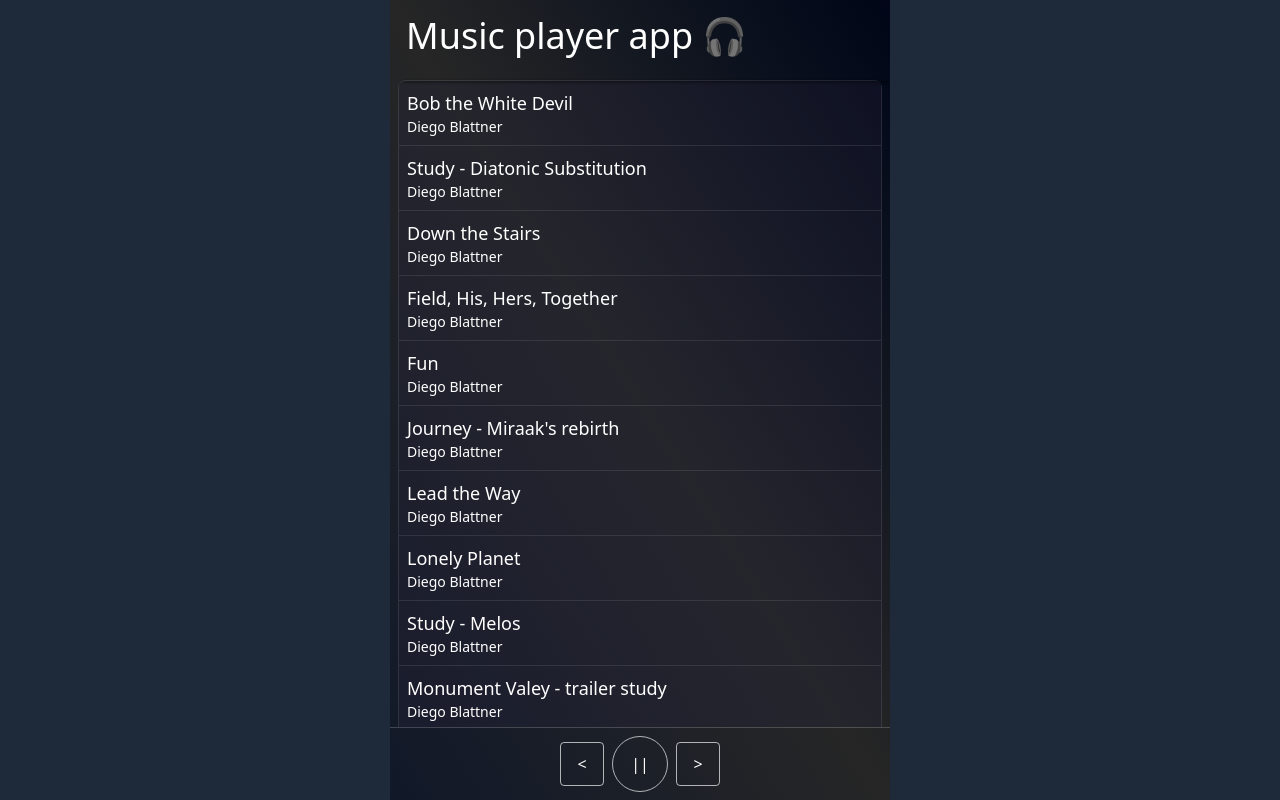
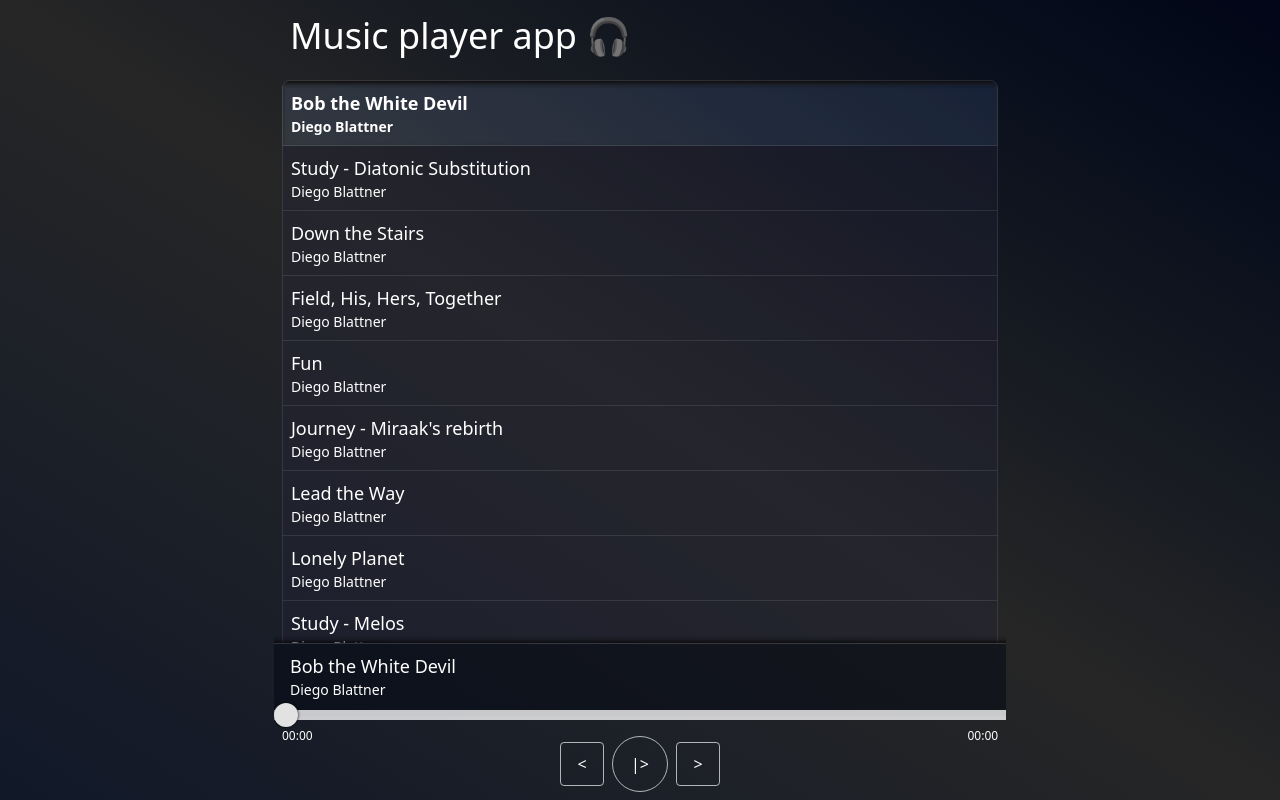
Before and after one commit to diegoblattner/music-player, a React (Vite) app: page / in a window 1280 px wide. Both pictures are taken after a click on the button "|>". Built offline with nearby package versions, Linux system fonts and the light colour scheme.

Commit message:
styles and animation

```diff
--- a/index.html
+++ b/index.html
@@ -6,7 +6,7 @@
     <meta name="viewport" content="width=device-width, initial-scale=1.0" />
     <title>music-player</title>
   </head>
-  <body class="bg-gray-800">
+  <body class="bg-gradient-to-tr from-gray-900 via-neutral-800 to-slate-950 text-white">
     <div id="root"></div>
     <script type="module" src="/src/main.tsx"></script>
   </body>
--- a/src/App.tsx
+++ b/src/App.tsx
@@ -2,25 +2,8 @@
 import { TrackList } from "./components/TrackList";
 import { tracks } from "./data";
 import { Controls } from "./components/Controls";
+import { shuffleArray } from "./utils";
 import type { Track } from "./types";
-
-function shuffleArray<T>(array: T[]): T[] {
-  const shuffledArray = new Array<T>(...array);
-  let currentIndex = array.length;
-
-  // While there remain elements to shuffle...
-  while (currentIndex != 0) {
-
-    // Pick a remaining element...
-    const randomIndex = Math.floor(Math.random() * currentIndex);
-    currentIndex--;
-
-    // And swap it with the current element.
-    [shuffledArray[currentIndex], shuffledArray[randomIndex]] = [
-      shuffledArray[randomIndex], shuffledArray[currentIndex]];
-  }
-  return shuffledArray;
-}
 
 function App() {
   const ref = useRef<HTMLAudioElement>(null);
@@ -74,6 +57,10 @@
   };
 
   const togglePlay = () => {
+    if (!currentTrack && !isPlaying) {
+      goToTrack(tracks[0]);
+      return;
+    }
     const newIsPlaying = !isPlaying;
     if (newIsPlaying) {
       ref.current?.play();
@@ -89,13 +76,13 @@
   };
 
   return (
-    <div className="max-w-[500px] mx-auto flex flex-col h-[100dvh] bg-gradient-to-tr from-gray-900 via-neutral-800 to-slate-950 text-white">
+    <div className="max-w-[80ch] mx-auto flex flex-col h-[100dvh]">
       <header className="p-4 text-4xl">
         <h1>Music player app 🎧</h1>
       </header>
       <main className="relative flex-1 grid grid-rows-[minmax(30px,1fr)_auto] overflow-y-auto">
         <div className="overflow-y-auto border-t border-gray-100/10 rounded-t-lg mt-2 mx-2">
-        <div className="absolute mx-1.5 rouded-t-lg top-2 w-full h-[1px]  shadow-black shadow z-10"></div>
+          <div className="absolute rounded-t-md top-[9px] start-2.5 end-2.5 h-2 bg-gradient-to-b from-black/60 via-black/15 to-transparent z-10"></div>
           <TrackList
             tracks={tracks}
             currentTrack={currentTrack}
@@ -104,6 +91,8 @@
             playedTracks={playedTracks}
           />
         </div>
+        <div className="h-2 -mt-2 bg-gradient-to-t from-black/60 via-black/15 to-transparent z-10"></div>
+        <div className="h-[1px] bg-gray-100/10"></div>
         <Controls
           currentTrack={currentTrack}
           isPlaying={isPlaying}
--- a/src/components/Controls.tsx
+++ b/src/components/Controls.tsx
@@ -25,15 +25,15 @@
   return (
     <div>
       {currentTrack && (
-        <>
-          <div className="px-4 pt-2 pb-4 bg-gray-950/70 border-t border-gray-100/20 backdrop-brightness-150">
+        <div className="slide-in">
+          <div className="px-4 pt-2 pb-4 bg-gray-950/50 backdrop-hue-rotate-15">
             <div className="text-lg">{currentTrack.title}</div>
             <div className="text-sm">{currentTrack.artist}</div>
           </div>
           <TimeControl audioRef={audioRef} currentTrack={currentTrack} />
-        </>
+        </div>
       )}
-      <div className="flex border-t border-gray-100/20 justify-center items-center p-2 gap-2">
+      <div className="flex justify-center items-center p-2 gap-2">
         <div>
           <button className="rounded border border-gray-100/70 p-2 cursor-pointer w-11 h-11" onClick={onPrev}>{"<"}</button>
         </div>
--- a/src/components/TimeControl.tsx
+++ b/src/components/TimeControl.tsx
@@ -1,17 +1,11 @@
 import { useEffect, useState, type RefObject } from "react";
+import { secondsToTimeStr } from "../utils";
 import type { Track } from "../types";
 
 type TimeControl = Readonly<{
   currentTrack: Track;
   audioRef: RefObject<HTMLAudioElement | null>;
 }>;
-
-function secondsToTimeStr(timeInSeconds: number = 0): string {
-  const minutes = Math.floor(timeInSeconds / 60);
-  const seconds = timeInSeconds - minutes * 60;
-
-  return `${minutes.toString().padStart(2, "0")}:${seconds.toFixed(0).padStart(2, "0")}`;
-}
 
 const TIME_STEP = 0.25;
 
@@ -65,7 +59,7 @@
   };
 
   return (
-    <div className="flex flex-col">
+    <div className="slide-in flex flex-col -mt-1.5 -mb-4">
       <input
         className="time-control block w-full"
         type="range"
@@ -75,9 +69,9 @@
         step={TIME_STEP}
         onChange={(ev) => onSeekAudio(Number(ev.target.value))}
       />
-      <div className="flex justify-between text-xs">
-        <div className="px-2 py-1">{timeStr}</div>
-        <div className="px-2 py-1">{durationStr}</div>
+      <div className="flex justify-between text-xs mt-2">
+        <div className="px-2">{timeStr}</div>
+        <div className="px-2">{durationStr}</div>
       </div>
     </div>
   );
--- a/src/data.ts
+++ b/src/data.ts
@@ -73,6 +73,6 @@
   },
   {
     src: "/tracks/the last of us.wav",
-    title: "The Last of Us - chase scene",
+    title: "The Last of Us - Chase scene",
     artist: "Diego Blattner",
 }];
--- a/src/index.css
+++ b/src/index.css
@@ -36,10 +36,21 @@
   100% { height: 4px}
 }
 
+.slide-in {
+  opacity: 0;
+  animation: anislidein 0.5s ease-in-out forwards;
+}
+
+@keyframes anislidein {
+  0%   { opacity: 0; transform: translateY(50%) scaleY(0) rotateX(90deg); }
+  100% { opacity: 1; transform: translateY(0%) scaleY(1) rotateX(0deg); }
+}
 
 .time-control {
   --time-control-black: #000;
-  --time-control-white: #FFF;
+  --time-control-white: #ffffffc6;
+  --time-control-white-thump: #ffffffc6;
+  --time-control-outline: 3px solid rgba(0, 123, 255, .6);
   -webkit-appearance: none;
   appearance: none;
   cursor: pointer;
@@ -60,20 +71,8 @@
   background: var(--time-control-white);
   border-radius: 0px;
   border: 0px solid var(--time-control-black);
-}
-.time-control::-webkit-slider-thumb {
-  box-shadow: 0px 0px 0px var(--time-control-black);
-  border: 0px solid var(--time-control-black);
-  height: 24px;
-  width: 24px;
-  border-radius: 24px;
-  background: var(--time-control-white);
-  cursor: pointer;
-  -webkit-appearance: none;
-  margin-top: -10px;
-}
-.time-control:focus::-webkit-slider-runnable-track {
-  background: var(--time-control-white);
+  margin-top: 5px;
+  margin-bottom: 6px;
 }
 .time-control::-moz-range-track {
   width: 100%;
@@ -85,15 +84,6 @@
   border-radius: 0px;
   border: 0px solid var(--time-control-black);
 }
-.time-control::-moz-range-thumb {
-  box-shadow: 0px 0px 0px var(--time-control-black);
-  border: 0px solid var(--time-control-black);
-  height: 24px;
-  width: 24px;
-  border-radius: 24px;
-  background: var(--time-control-white);
-  cursor: pointer;
-}
 .time-control::-ms-track {
   width: 100%;
   height: 10px;
@@ -103,6 +93,48 @@
   border-color: transparent;
   color: transparent;
 }
+
+.time-control::-webkit-slider-thumb {
+  box-shadow: 0px 0px 3px var(--time-control-black);
+  border: 0px solid var(--time-control-black);
+  height: 24px;
+  width: 24px;
+  border-radius: 24px;
+  background: #e2e2e2;
+  cursor: pointer;
+  -webkit-appearance: none;
+  margin-top: -7px;
+}
+.time-control::-moz-range-thumb {
+  box-shadow: 0px 0px 3px var(--time-control-black);
+  border: 0px solid var(--time-control-black);
+  height: 24px;
+  width: 24px;
+  border-radius: 24px;
+  background: #e2e2e2;
+  cursor: pointer;
+}
+.time-control::-ms-thumb {
+  margin-top: 1px;
+  box-shadow: 0px 0px 3px var(--time-control-black);
+  border: 0px solid var(--time-control-black);
+  height: 24px;
+  width: 24px;
+  border-radius: 24px;
+  background: #e2e2e2;
+  cursor: pointer;
+}
+
+.time-control:focus::-webkit-slider-thumb {
+  outline: var(--time-control-outline);
+}
+.time-control:focus::-moz-range-thumb {
+  outline: var(--time-control-outline);
+}
+.time-control:focus::-ms-thumb {
+  outline: var(--time-control-outline);
+}
+
 .time-control::-ms-fill-lower {
   background: var(--time-control-white);
   border: 0px solid var(--time-control-black);
@@ -115,16 +147,7 @@
   border-radius: 0px;
   box-shadow: 0px 0px 0px var(--time-control-black);
 }
-.time-control::-ms-thumb {
-  margin-top: 1px;
-  box-shadow: 0px 0px 0px var(--time-control-black);
-  border: 0px solid var(--time-control-black);
-  height: 24px;
-  width: 24px;
-  border-radius: 24px;
-  background: var(--time-control-white);
-  cursor: pointer;
-}
+
 .time-control:focus::-ms-fill-lower {
   background: var(--time-control-white);
 }
--- /dev/null
+++ b/src/utils.ts
@@ -0,0 +1,24 @@
+export function shuffleArray<T>(array: T[]): T[] {
+  const shuffledArray = new Array<T>(...array);
+  let currentIndex = array.length;
+
+  // While there remain elements to shuffle...
+  while (currentIndex != 0) {
+
+    // Pick a remaining element...
+    const randomIndex = Math.floor(Math.random() * currentIndex);
+    currentIndex--;
+
+    // And swap it with the current element.
+    [shuffledArray[currentIndex], shuffledArray[randomIndex]] = [
+      shuffledArray[randomIndex], shuffledArray[currentIndex]];
+  }
+  return shuffledArray;
+}
+
+export function secondsToTimeStr(timeInSeconds: number = 0): string {
+  const minutes = Math.floor(timeInSeconds / 60);
+  const seconds = timeInSeconds - minutes * 60;
+
+  return `${minutes.toString().padStart(2, "0")}:${seconds.toFixed(0).padStart(2, "0")}`;
+}
```
